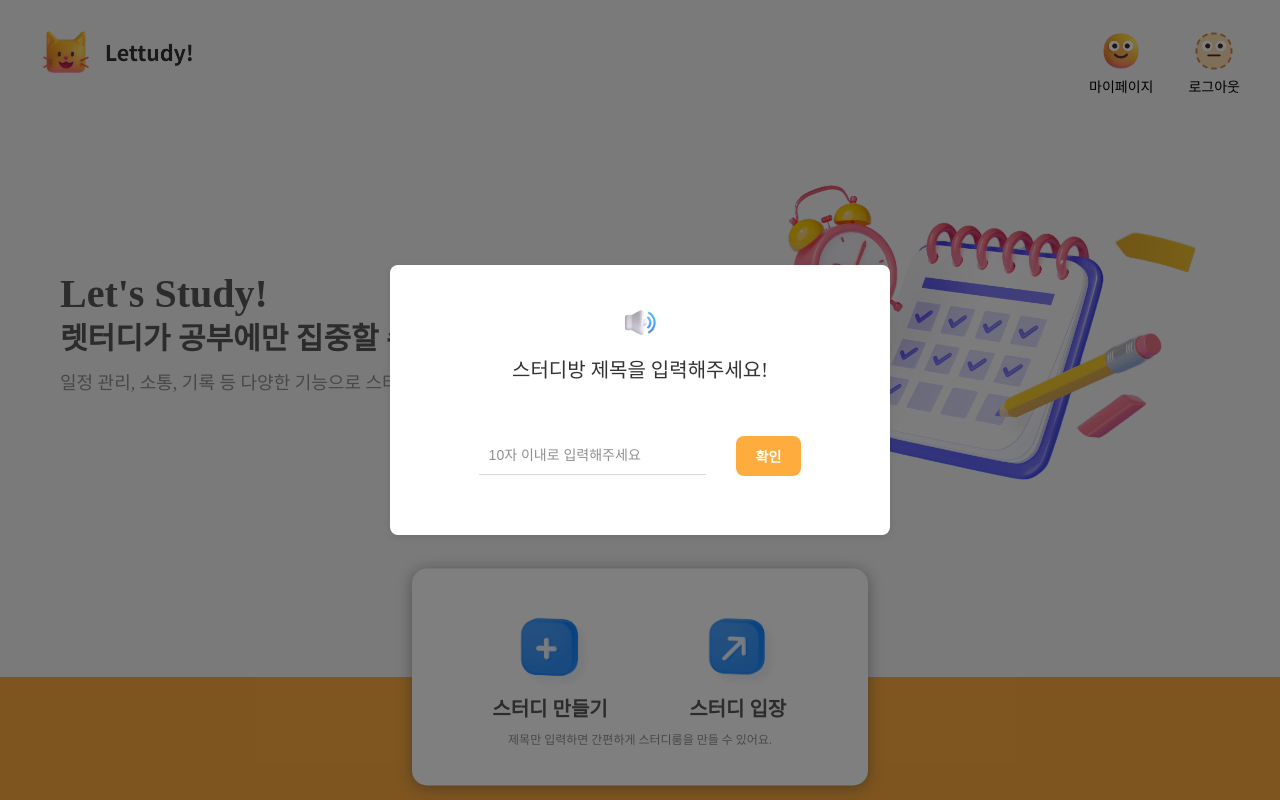
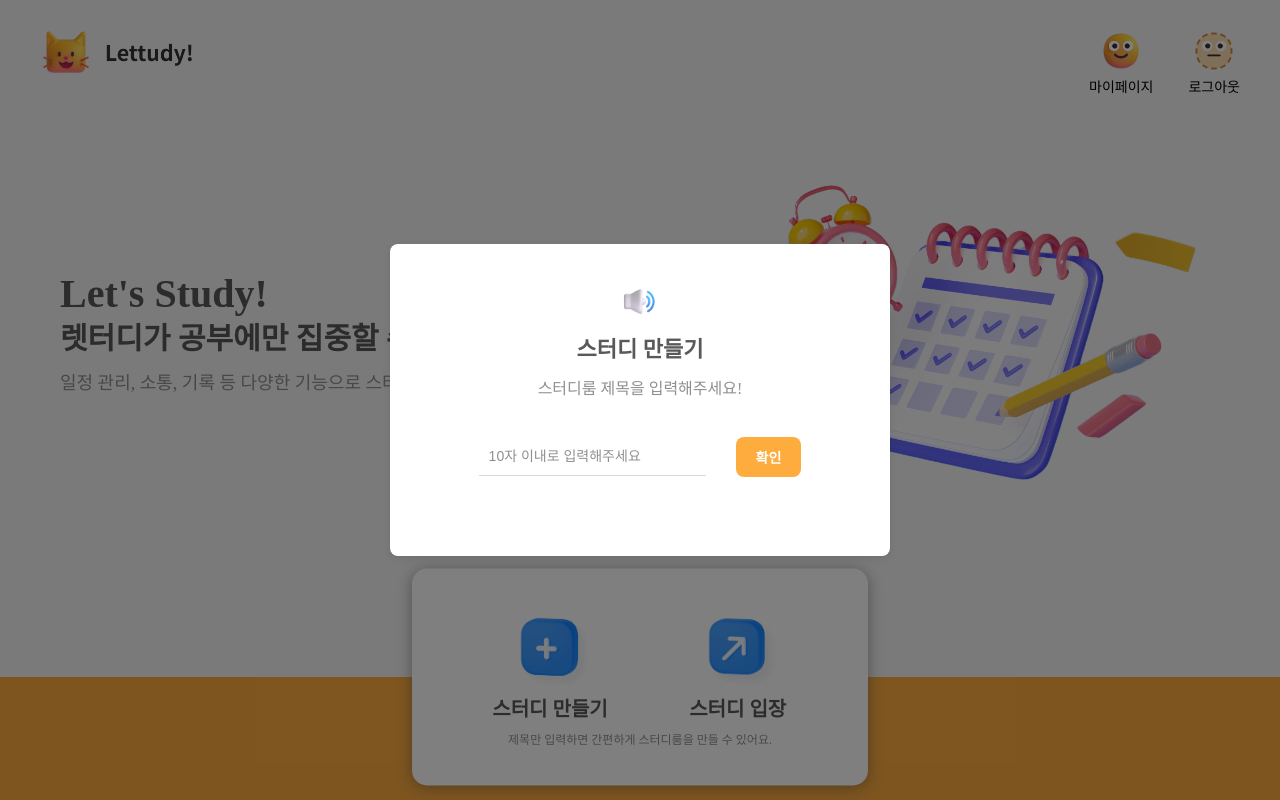
Before and after one commit to IIIIIFive/Lettudy_Client, a React (Vite) app: page / in a window 1280 px wide. Both pictures are taken after a click on the element "스터디 만들기". Shown: the top 800 px of the page. Built offline with nearby package versions, Linux system fonts and the light colour scheme; no server answers; a web font is replaced by a local one.

Commit message:
[Fix/#35] 홈 모달 스타일 통일 및 에러 메세지 추가

```diff
--- a/src/components/homepage/HomeModals.tsx
+++ b/src/components/homepage/HomeModals.tsx
@@ -12,28 +12,48 @@ interface HomeModalsProps {
 
 function HomeModals({ isOpen, onClose, type, onConfirm }: HomeModalsProps) {
   const [inputValue, setInputValue] = useState('');
+  const [errorMessage, setErrorMessage] = useState('');
 
   const handleConfirm = () => {
+    if (type === 'create' && inputValue.length === 0) {
+      setErrorMessage('제목을 입력해주세요.');
+      return;
+    } else if (type === 'join' && inputValue.length === 0) {
+      setErrorMessage('코드를 입력해주세요.');
+      return;
+    }
+
+    setErrorMessage('');
     onConfirm(inputValue);
     setInputValue('');
     onClose();
   };
 
+  const handleInputChange = (e: React.ChangeEvent<HTMLInputElement>) => {
+    const value = e.target.value;
+    if (type === 'create' && value.length <= 10) {
+      setInputValue(value);
+    } else if (type !== 'create') {
+      setInputValue(value);
+    }
+  };
+
   return (
     <Modal isOpen={isOpen} onClose={onClose}>
       <HomeModalsStyle>
-        <div className='title'>
+        <div className='content'>
           <img src='/assets/images/speaker.png' alt='speaker' width={35} />
+          <h2>{type === 'create' ? '스터디 만들기' : '스터디 입장'}</h2>
           {type === 'create'
-            ? '스터디방 제목을 입력해주세요!'
-            : '스터디방 입장 코드를 입력해주세요!'}
+            ? '스터디룸 제목을 입력해주세요!'
+            : '스터디룸 입장 코드를 입력해주세요!'}
         </div>
         <div className='section'>
           <div className='input'>
             <input
               type='text'
               value={inputValue}
-              onChange={(e) => setInputValue(e.target.value)}
+              onChange={handleInputChange}
               placeholder={
                 type === 'create'
                   ? '10자 이내로 입력해주세요'
@@ -45,6 +65,7 @@ function HomeModals({ isOpen, onClose, type, onConfirm }: HomeModalsProps) {
             <NormalButton text='확인' onClick={handleConfirm} />
           </div>
         </div>
+        <div className='error-message'>{errorMessage}</div>
       </HomeModalsStyle>
     </Modal>
   );
@@ -56,15 +77,13 @@ const HomeModalsStyle = styled.div`
   align-items: center;
   justify-content: center;
   padding: 20px;
-  gap: 40px;
-
-  .title {
+  margin-bottom: 30px;
+  .content {
     display: flex;
     flex-direction: column;
     align-items: center;
-    color: ${({ theme }) => theme.color_textBlack};
-    font-size: ${({ theme }) => theme.fontSize_md};
-    margin-bottom: 16px;
+    color: ${({ theme }) => theme.color_textGray};
+    margin-bottom: 40px;
     text-align: center;
     gap: 20px;
   }
@@ -73,7 +92,7 @@ const HomeModalsStyle = styled.div`
     display: flex;
 
     .input {
-      margin-bottom: 20px;
+      margin-bottom: 10px;
       width: 100%;
       flex: 1;
 
@@ -96,6 +115,12 @@ const HomeModalsStyle = styled.div`
       margin-left: 30px;
     }
   }
+  .error-message {
+    align-self: flex-start;
+    margin-left: 65px;
+    color: ${({ theme }) => theme.color_textRed};
+    font-size: ${({ theme }) => theme.fontSize_xs};
+  }
 `;
 
 export default HomeModals;
```
